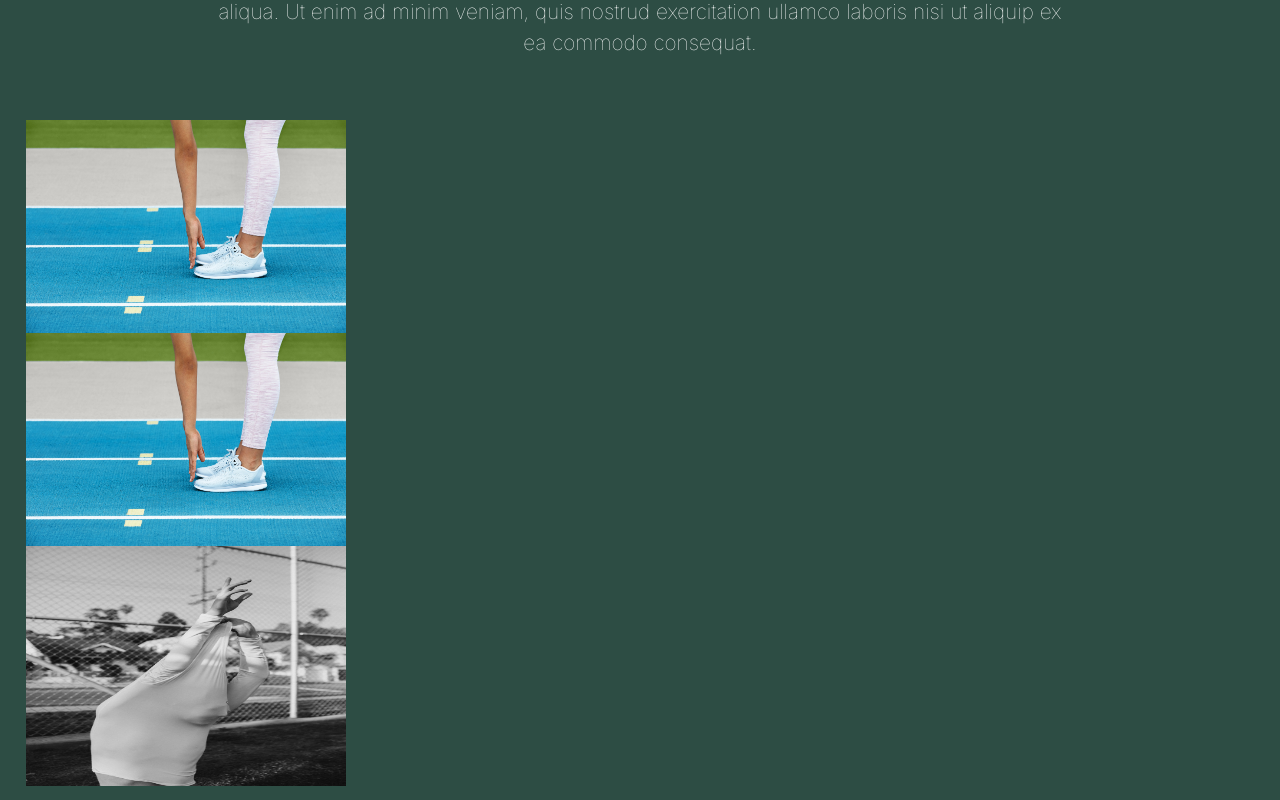
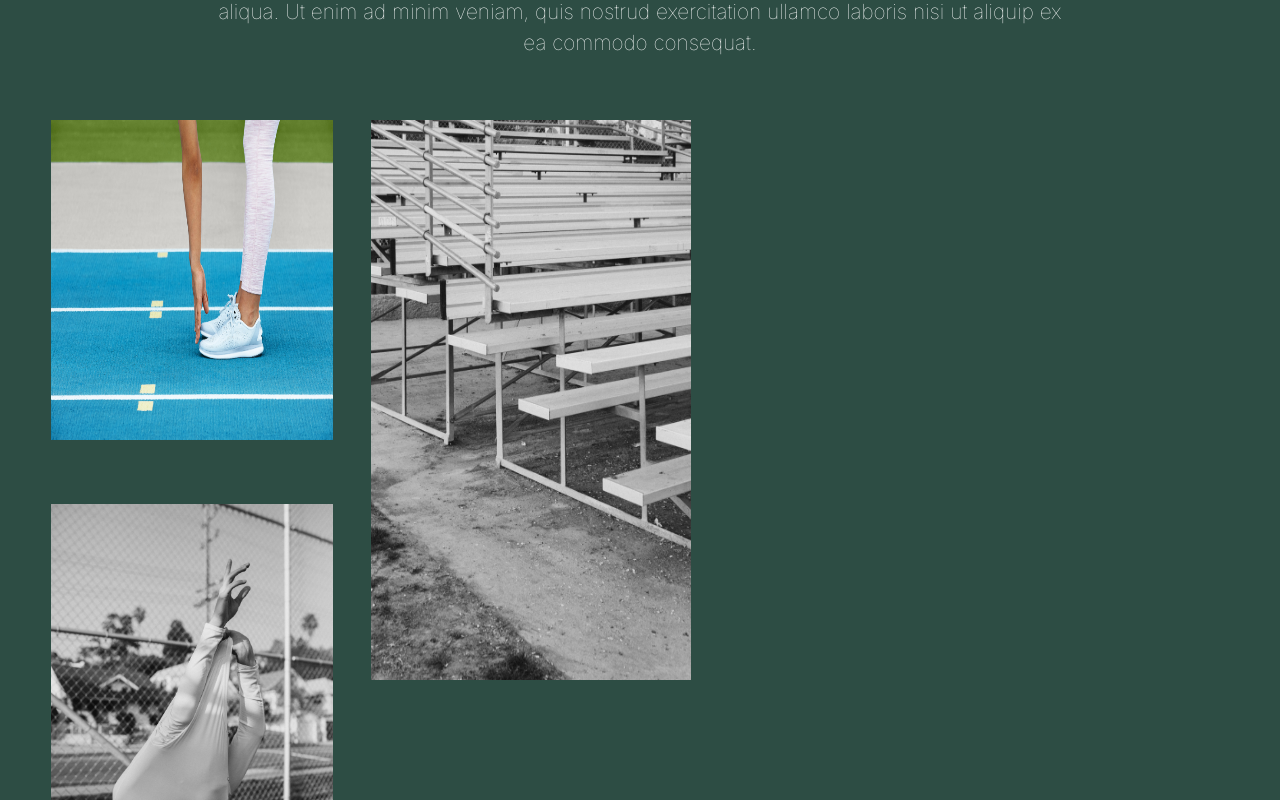
Before and after one commit to etimexo/Design-agency, a Next.js app: page /signup in a window 1280 px wide. Shown: the part 1600-2400 px from the top of the page. Built offline with nearby package versions, Linux system fonts and the light colour scheme.

Commit message:
Update Cta.jsx, Footer.css, Footer.jsx, Process.css, and Process.jsx

```diff
--- a/src/app/components/Cta.jsx
+++ b/src/app/components/Cta.jsx
@@ -1,4 +1,5 @@
 import React from "react";
+import Link from "next/link";
 import "../components/Cta.css";
 import Backward from "../backward.jpg";
 
@@ -10,7 +11,8 @@
         Get in touch. <br />
         The first workout&apos;s on me.
       </p>
-      <button className="lets">Let&apos;s do this</button>
+      <Link href="../signup"><button className="lets">Let&apos;s do this</button></Link>
+      {/* hey */}
     </div>
   );
 }
--- a/src/app/components/Footer.css
+++ b/src/app/components/Footer.css
@@ -54,5 +54,7 @@
         color: var(--h-color);
         text-align: left;
     }
-
+    footer .touch {
+        text-align: left;
+    }
 }
--- a/src/app/components/Footer.jsx
+++ b/src/app/components/Footer.jsx
@@ -41,7 +41,6 @@
         <a href="#" className="l">
           <u>Newsletter</u>
         </a>
-        <Link href="../signup">hey</Link>
       </div>
     </footer>
   );
--- a/src/app/components/Process.css
+++ b/src/app/components/Process.css
@@ -13,11 +13,31 @@
     padding: 0 15% 5%;
 }
 @media only screen and (min-width: 700px) {
-    .size1 {
+    .images {
+        padding: 0 2vw;
+    }
+    .toes, .seats, .undress {
         width: 25vw;
     }
-    .size2 {
-        width: 25vw;
-        height: 30vh;
+    .toes {
+        height: 40vh;
+        padding-right: 3vw;
+    }
+    .seats {
+        height: 70vh;
+    }
+
+    .toes {
+        /* height: 40vh;  */
+        /* padding-left: 5vw; */
+    }
+    .block1 {
+        padding-bottom: 5vh;
+        display: flex;
+    }
+    .undress {
+        position: relative;
+        top: -27vh;
+        padding-right: 3vw;
     }
 }
--- a/src/app/components/Process.jsx
+++ b/src/app/components/Process.jsx
@@ -21,12 +21,13 @@
       </p>
       <div className="images">
         <div className="block1">
-            <Image src={Toes} className="size1" alt="athlete touching her toes"/>
-            {/* <Image src={Undress} className="size2" alt="an athlete takiing off a shirt" /> */}
+            <Image src={Toes} className="toes" alt="athlete touching her toes"/>
+            <Image src={Seats} className="seats" alt="an athlete takiing off a shirt" />
         </div>
         <div className="block2">
-            <Image src={Toes} className="size1" alt="athlete touching her toes"/>
-            <Image src={Undress} className="size2" alt="an athlete takiing off a shirt" />
+            {/* <Image src={Toes} className="size1" alt="athlete touching her toes"/> */}
+            <Image src={Undress} className="undress" alt="an athlete takiing off a shirt" />
+            <Image src={Look} className="look" alt="an athlete takiing off a shirt" />
         </div>
 
       </div>
```
